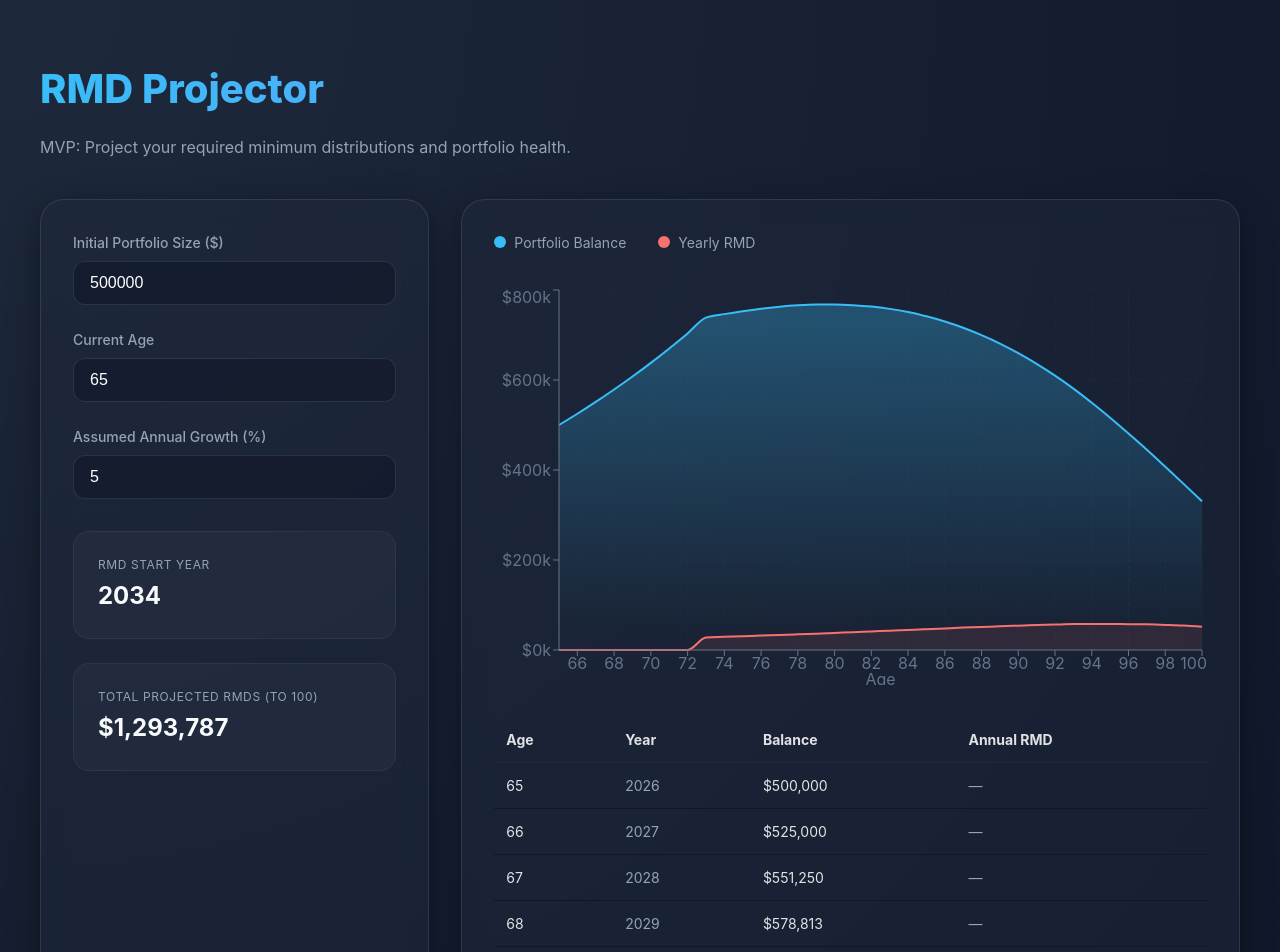
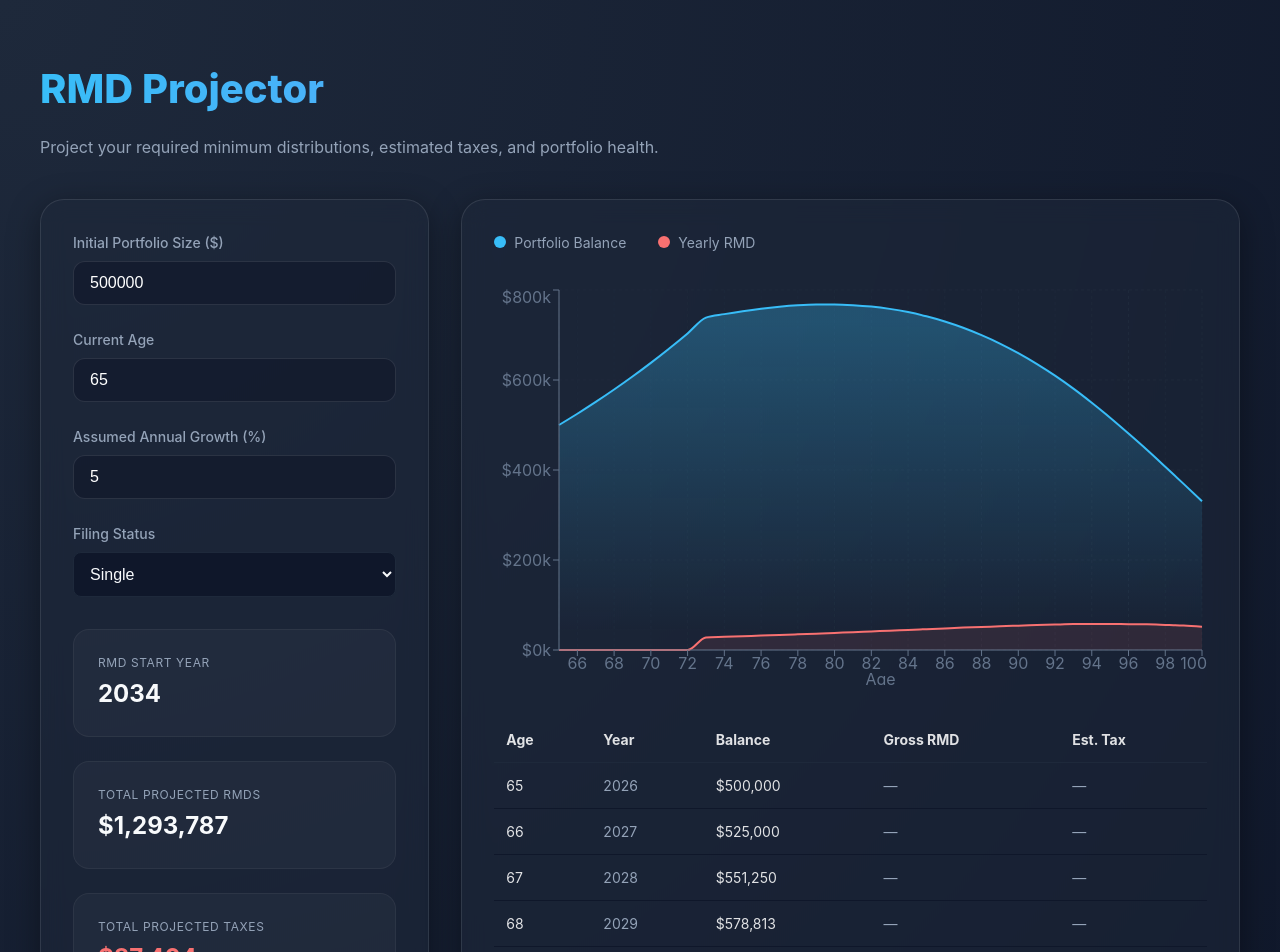
Before and after one commit to ecao310/rmd-projector, a React (Vite) app: page / in a window 1280 px wide. Shown: the top 952 px of the page. Built offline with nearby package versions, Linux system fonts and the light colour scheme.

Commit message:
feat: Implement estimated tax calculation for RMD projections, adding a tax utility and filing status selection to the UI.

```diff
--- a/src/App.tsx
+++ b/src/App.tsx
@@ -9,18 +9,22 @@ import {
   Area
 } from 'recharts';
 import { calculateRMD } from './utils/rmdTable';
+import { calculateTax, FilingStatus } from './utils/taxUtils';
 
 interface ProjectionData {
   year: number;
   age: number;
   balance: number;
   rmd: number;
+  tax: number;
+  netRmd: number;
 }
 
 const App: React.FC = () => {
   const [portfolioSize, setPortfolioSize] = useState<number>(500000);
   const [currentAge, setCurrentAge] = useState<number>(65);
   const [growthRate, setGrowthRate] = useState<number>(5);
+  const [filingStatus, setFilingStatus] = useState<FilingStatus>('single');
 
   const projection = useMemo(() => {
     const data: ProjectionData[] = [];
@@ -30,12 +34,16 @@ const App: React.FC = () => {
     for (let age = currentAge; age <= 100; age++) {
       const year = startYear + (age - currentAge);
       const rmd = calculateRMD(age, currentBalance);
+      const tax = calculateTax(rmd, filingStatus, age);
+      const netRmd = rmd - tax;
 
       data.push({
         year,
         age,
         balance: Math.round(currentBalance),
         rmd: Math.round(rmd),
+        tax: Math.round(tax),
+        netRmd: Math.round(netRmd),
       });
 
       // Simple growth model: RMD is taken out, then growth is applied to the remainder
@@ -44,9 +52,10 @@ const App: React.FC = () => {
       if (currentBalance <= 0) break;
     }
     return data;
-  }, [portfolioSize, currentAge, growthRate]);
+  }, [portfolioSize, currentAge, growthRate, filingStatus]);
 
   const totalRMD = projection.reduce((sum: number, d: ProjectionData) => sum + d.rmd, 0);
+  const totalTax = projection.reduce((sum: number, d: ProjectionData) => sum + d.tax, 0);
   const rmdStartYear = projection.find((d: ProjectionData) => d.rmd > 0)?.year;
 
   const formatCurrency = (value: number) =>
@@ -56,7 +65,7 @@ const App: React.FC = () => {
     <div className="container">
       <header>
         <h1>RMD Projector</h1>
-        <p className="subtitle">MVP: Project your required minimum distributions and portfolio health.</p>
+        <p className="subtitle">Project your required minimum distributions, estimated taxes, and portfolio health.</p>
       </header>
 
       <div className="grid">
@@ -91,14 +100,39 @@ const App: React.FC = () => {
             />
           </div>
 
+          <div className="input-group">
+            <label htmlFor="status">Filing Status</label>
+            <select
+              id="status"
+              value={filingStatus}
+              onChange={(e) => setFilingStatus(e.target.value as FilingStatus)}
+              style={{
+                width: '100%',
+                padding: '0.75rem',
+                backgroundColor: '#0f172a',
+                border: '1px solid #1e293b',
+                borderRadius: '8px',
+                color: '#f8fafc',
+                fontSize: '1rem'
+              }}
+            >
+              <option value="single">Single</option>
+              <option value="mfj">Married Filing Jointly</option>
+            </select>
+          </div>
+
           <div className="stats-grid" style={{ gridTemplateColumns: '1fr', marginTop: '2rem' }}>
             <div className="stat-card">
               <div className="stat-label">RMD Start Year</div>
               <div className="stat-value">{rmdStartYear || 'N/A'}</div>
             </div>
             <div className="stat-card">
-              <div className="stat-label">Total Projected RMDs (to 100)</div>
+              <div className="stat-label">Total Projected RMDs</div>
               <div className="stat-value">{formatCurrency(totalRMD)}</div>
+            </div>
+            <div className="stat-card">
+              <div className="stat-label">Total Projected Taxes</div>
+              <div className="stat-value" style={{ color: '#f87171' }}>{formatCurrency(totalTax)}</div>
             </div>
           </div>
         </aside>
@@ -136,12 +170,13 @@ const App: React.FC = () => {
                 />
                 <Tooltip
                   contentStyle={{ backgroundColor: '#0f172a', border: '1px solid #1e293b', borderRadius: '8px' }}
-                  formatter={(value: any) => formatCurrency(Number(value))}
+                  formatter={(value: any, name?: string) => [formatCurrency(Number(value)), name === 'rmd' ? 'Gross RMD' : name === 'tax' ? 'Estimated Tax' : 'Balance']}
                   labelFormatter={(age) => `Age: ${age}`}
                 />
                 <Area
                   type="monotone"
                   dataKey="balance"
+                  name="balance"
                   stroke="#38bdf8"
                   fillOpacity={1}
                   fill="url(#colorBalance)"
@@ -150,6 +185,7 @@ const App: React.FC = () => {
                 <Area
                   type="monotone"
                   dataKey="rmd"
+                  name="rmd"
                   stroke="#f87171"
                   fill="#f87171"
                   fillOpacity={0.1}
@@ -159,14 +195,15 @@ const App: React.FC = () => {
             </ResponsiveContainer>
           </div>
 
-          <div style={{ marginTop: '2rem', maxHeight: '300px', overflowY: 'auto' }}>
+          <div style={{ marginTop: '2rem', maxHeight: '400px', overflowY: 'auto' }}>
             <table style={{ width: '100%', borderCollapse: 'collapse', fontSize: '0.875rem' }}>
               <thead>
                 <tr style={{ textAlign: 'left', borderBottom: '1px solid #1e293b' }}>
                   <th style={{ padding: '0.75rem' }}>Age</th>
                   <th style={{ padding: '0.75rem' }}>Year</th>
                   <th style={{ padding: '0.75rem' }}>Balance</th>
-                  <th style={{ padding: '0.75rem' }}>Annual RMD</th>
+                  <th style={{ padding: '0.75rem' }}>Gross RMD</th>
+                  <th style={{ padding: '0.75rem' }}>Est. Tax</th>
                 </tr>
               </thead>
               <tbody>
@@ -177,6 +214,9 @@ const App: React.FC = () => {
                     <td style={{ padding: '0.75rem' }}>{formatCurrency(d.balance)}</td>
                     <td style={{ padding: '0.75rem', color: d.rmd > 0 ? '#f87171' : '#94a3b8' }}>
                       {d.rmd > 0 ? formatCurrency(d.rmd) : '—'}
+                    </td>
+                    <td style={{ padding: '0.75rem', color: d.tax > 0 ? '#f87171' : '#94a3b8' }}>
+                      {d.tax > 0 ? formatCurrency(d.tax) : '—'}
                     </td>
                   </tr>
                 ))}
--- /dev/null
+++ b/src/utils/taxUtils.ts
@@ -0,0 +1,63 @@
+export type FilingStatus = 'single' | 'mfj';
+
+interface TaxBracket {
+  rate: number;
+  threshold: number;
+}
+
+const TAX_BRACKETS_2026: Record<FilingStatus, TaxBracket[]> = {
+  single: [
+    { rate: 0.10, threshold: 0 },
+    { rate: 0.12, threshold: 12400 },
+    { rate: 0.22, threshold: 50400 },
+    { rate: 0.24, threshold: 105700 },
+    { rate: 0.32, threshold: 201775 },
+    { rate: 0.35, threshold: 256225 },
+    { rate: 0.37, threshold: 640600 },
+  ],
+  mfj: [
+    { rate: 0.10, threshold: 0 },
+    { rate: 0.12, threshold: 24800 },
+    { rate: 0.22, threshold: 100800 },
+    { rate: 0.24, threshold: 211400 },
+    { rate: 0.32, threshold: 403550 },
+    { rate: 0.35, threshold: 512450 },
+    { rate: 0.37, threshold: 768700 },
+  ],
+};
+
+const STANDARD_DEDUCTION_2026: Record<FilingStatus, number> = {
+  single: 16100,
+  mfj: 32200,
+};
+
+const ADDITIONAL_65_PLUS_2026: Record<FilingStatus, number> = {
+  single: 2050,
+  mfj: 1650, // per person, assuming both are 65+ for simplicity in MFJ context
+};
+
+export function calculateTax(income: number, status: FilingStatus, age: number): number {
+  let deduction = STANDARD_DEDUCTION_2026[status];
+  if (age >= 65) {
+    deduction += ADDITIONAL_65_PLUS_2026[status];
+  }
+
+  const taxableIncome = Math.max(0, income - deduction);
+  const brackets = TAX_BRACKETS_2026[status];
+  let tax = 0;
+
+  for (let i = 0; i < brackets.length; i++) {
+    const currentBracket = brackets[i];
+    const nextBracket = brackets[i + 1];
+    const upperLimit = nextBracket ? nextBracket.threshold : Infinity;
+
+    if (taxableIncome > currentBracket.threshold) {
+      const taxableInThisBracket = Math.min(taxableIncome, upperLimit) - currentBracket.threshold;
+      tax += taxableInThisBracket * currentBracket.rate;
+    } else {
+      break;
+    }
+  }
+
+  return tax;
+}
```
